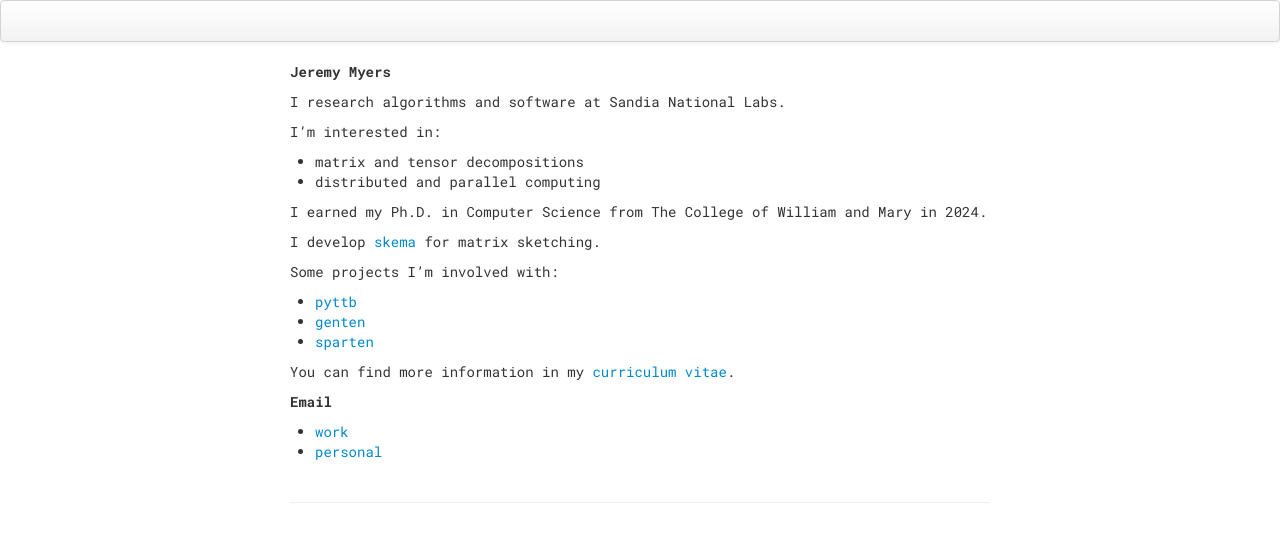
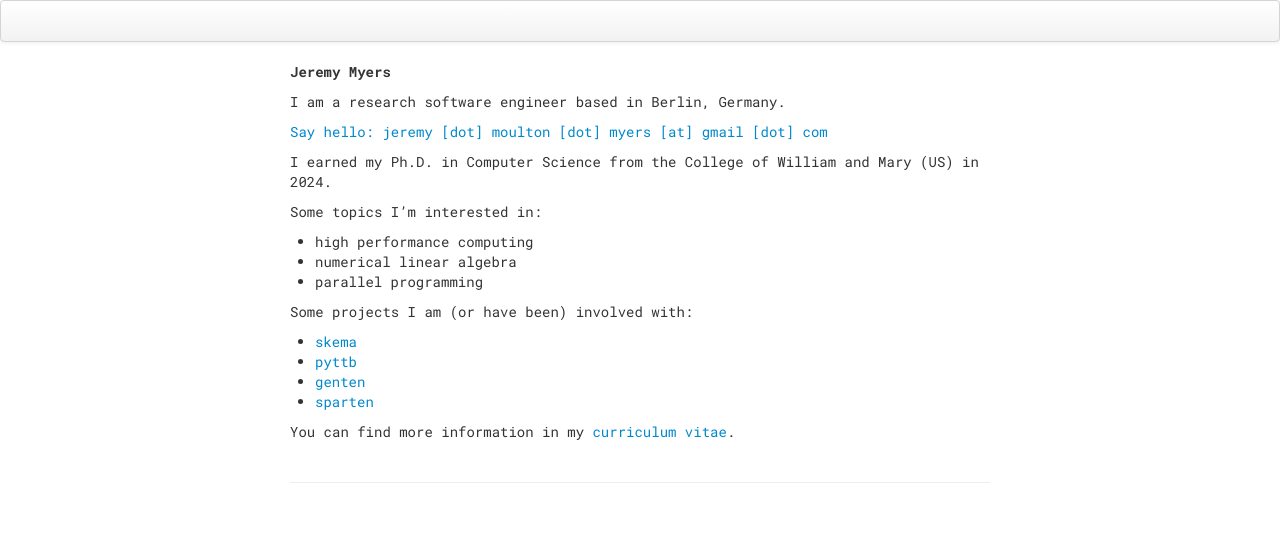
Before and after one commit to jeremy-myers/jeremy-myers.github.io, a Jekyll site: the page built from index.md, in a window 1280 px wide. Shown: the top 542 px of the page. Built offline with Jekyll 4.4.1, drawn with Linux system fonts in a browser that asks for light colours.

Commit message:
minor changes to freshen up

```diff
--- a/index.md
+++ b/index.md
@@ -7,24 +7,21 @@ description:
 
 **Jeremy Myers**
 
-I research algorithms and software at Sandia National Labs.
+I am a research software engineer based in Berlin, Germany.
 
-I'm interested in:
-- matrix and tensor decompositions
-- distributed and parallel computing
+[Say hello: jeremy [dot] moulton [dot] myers [at] gmail [dot] com](mailto:jeremy.moulton.myers@gmail.com)
 
-I earned my Ph.D. in Computer Science from The College of William and Mary in 2024.
+I earned my Ph.D. in Computer Science from the College of William and Mary (US) in 2024.
 
-I develop [skema](https://github.com/jeremy-myers/skema) for matrix sketching.
+Some topics I'm interested in:
+- high performance computing
+- numerical linear algebra
+- parallel programming
 
-Some projects I'm involved with:
+Some projects I am (or have been) involved with:
+- [skema](https://github.com/jeremy-myers/skema)
 - [pyttb](https://github.com/sandialabs/pyttb)
 - [genten](https://github.com/sandialabs/GenTen)
 - [sparten](https://github.com/sandialabs/sparten)
 
 You can find more information in my [curriculum vitae](./assets/jeremy-m-myers-cv.pdf).
-
-**Email**
-
-- [work](mailto:jermyer@sandia.gov)
-- [personal](mailto:jeremy.moulton.myers@gmail.com)
```
